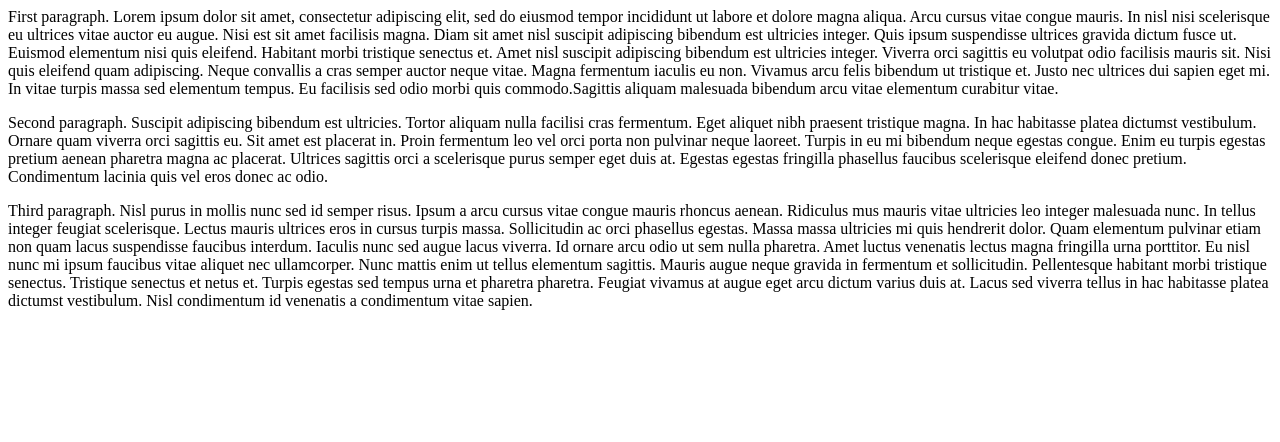
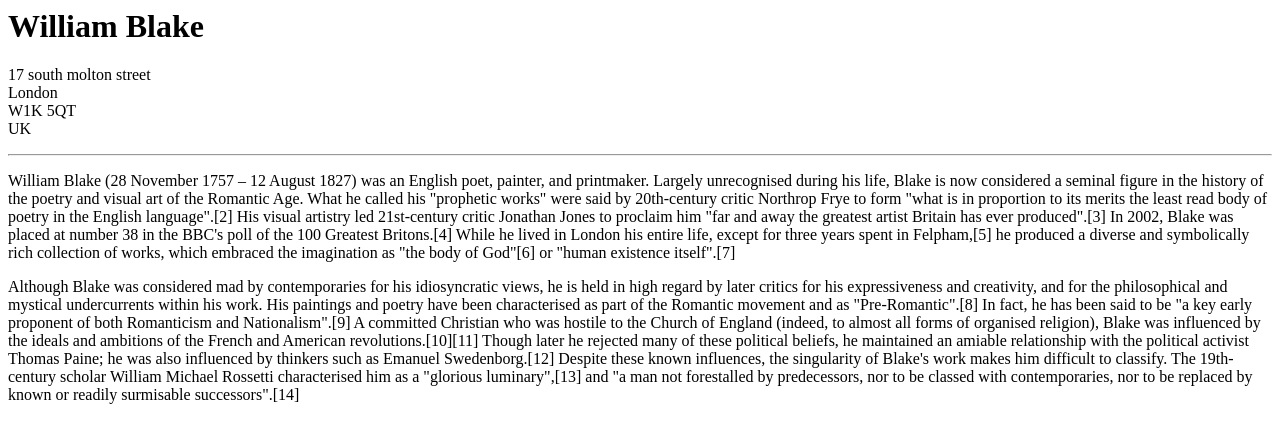
Before and after one commit to Venkeyekip/Pythonexercise-, a website: page index.html in a window 1280 px wide. Drawn offline with Linux system fonts and the light colour scheme.

Commit message:
Add files via upload

```diff
--- a/index.html
+++ b/index.html
@@ -1,25 +1,28 @@
-<p>First paragraph. Lorem ipsum dolor sit amet, consectetur adipiscing elit, sed do eiusmod tempor incididunt ut labore et dolore magna
-aliqua. Arcu cursus vitae congue mauris.<br\> In nisl nisi scelerisque eu ultrices vitae auctor eu augue. Nisi est sit amet
-facilisis magna. Diam sit amet nisl suscipit adipiscing bibendum est ultricies integer. Quis ipsum suspendisse ultrices
-gravida dictum fusce ut. Euismod elementum nisi quis eleifend. Habitant morbi tristique senectus et. Amet nisl suscipit
-adipiscing bibendum est ultricies integer.<br\> Viverra orci sagittis eu volutpat odio facilisis mauris sit. Nisi quis
-eleifend quam adipiscing. Neque convallis a cras semper auctor neque vitae. Magna fermentum iaculis eu non. Vivamus arcu
-felis bibendum ut tristique et. Justo nec ultrices dui sapien eget mi. In vitae turpis massa sed elementum tempus. Eu
-facilisis sed odio morbi quis commodo.Sagittis aliquam malesuada bibendum arcu vitae elementum curabitur vitae.</p>
+<h1>William Blake</h1>
 
-<p>Second paragraph. Suscipit adipiscing bibendum est ultricies. Tortor aliquam nulla facilisi cras fermentum. Eget aliquet nibh praesent
-tristique magna. In hac habitasse platea dictumst vestibulum. Ornare quam viverra orci sagittis eu. Sit amet est
-placerat in. Proin fermentum leo vel orci porta non pulvinar neque laoreet. Turpis in eu mi bibendum neque egestas
-congue. Enim eu turpis egestas pretium aenean pharetra magna ac placerat. Ultrices sagittis orci a scelerisque purus
-semper eget duis at. Egestas egestas fringilla phasellus faucibus scelerisque eleifend donec pretium. Condimentum
-lacinia quis vel eros donec ac odio.</p>
+<p>17 south molton street<br>
+London<br>
+W1K 5QT<br>
+UK</p><hr>
 
-<p>Third paragraph. Nisl purus in mollis nunc sed id semper risus. Ipsum a arcu cursus vitae congue mauris rhoncus aenean. Ridiculus mus
-mauris vitae ultricies leo integer malesuada nunc. In tellus integer feugiat scelerisque. Lectus mauris ultrices eros in
-cursus turpis massa. Sollicitudin ac orci phasellus egestas. Massa massa ultricies mi quis hendrerit dolor. Quam
-elementum pulvinar etiam non quam lacus suspendisse faucibus interdum. Iaculis nunc sed augue lacus viverra. Id ornare
-arcu odio ut sem nulla pharetra. Amet luctus venenatis lectus magna fringilla urna porttitor. Eu nisl nunc mi ipsum
-faucibus vitae aliquet nec ullamcorper. Nunc mattis enim ut tellus elementum sagittis. Mauris augue neque gravida in
-fermentum et sollicitudin. Pellentesque habitant morbi tristique senectus. Tristique senectus et netus et. Turpis
-egestas sed tempus urna et pharetra pharetra. Feugiat vivamus at augue eget arcu dictum varius duis at. Lacus sed
-viverra tellus in hac habitasse platea dictumst vestibulum. Nisl condimentum id venenatis a condimentum vitae sapien.</p>
+
+<p>William Blake (28 November 1757 – 12 August 1827) was an English poet, painter, and printmaker. Largely unrecognised
+during his life, Blake is now considered a seminal figure in the history of the poetry and visual art of the Romantic
+Age. What he called his "prophetic works" were said by 20th-century critic Northrop Frye to form "what is in proportion
+to its merits the least read body of poetry in the English language".[2] His visual artistry led 21st-century critic
+Jonathan Jones to proclaim him "far and away the greatest artist Britain has ever produced".[3] In 2002, Blake was
+placed at number 38 in the BBC's poll of the 100 Greatest Britons.[4] While he lived in London his entire life, except
+for three years spent in Felpham,[5] he produced a diverse and symbolically rich collection of works, which embraced the
+imagination as "the body of God"[6] or "human existence itself".[7]</p>
+
+<p>Although Blake was considered mad by contemporaries for his idiosyncratic views, he is held in high regard by later
+critics for his expressiveness and creativity, and for the philosophical and mystical undercurrents within his work. His
+paintings and poetry have been characterised as part of the Romantic movement and as "Pre-Romantic".[8] In fact, he has
+been said to be "a key early proponent of both Romanticism and Nationalism".[9] A committed Christian who was hostile to
+the Church of England (indeed, to almost all forms of organised religion), Blake was influenced by the ideals and
+ambitions of the French and American revolutions.[10][11] Though later he rejected many of these political beliefs, he
+maintained an amiable relationship with the political activist Thomas Paine; he was also influenced by thinkers such as
+Emanuel Swedenborg.[12] Despite these known influences, the singularity of Blake's work makes him difficult to classify.
+The 19th-century scholar William Michael Rossetti characterised him as a "glorious luminary",[13] and "a man not
+forestalled by predecessors, nor to be classed with contemporaries, nor to be replaced by known or readily surmisable
+successors".[14]</p>
```
Also changed, not shown: solution.html (+29 -23 lines), 1 other file.
